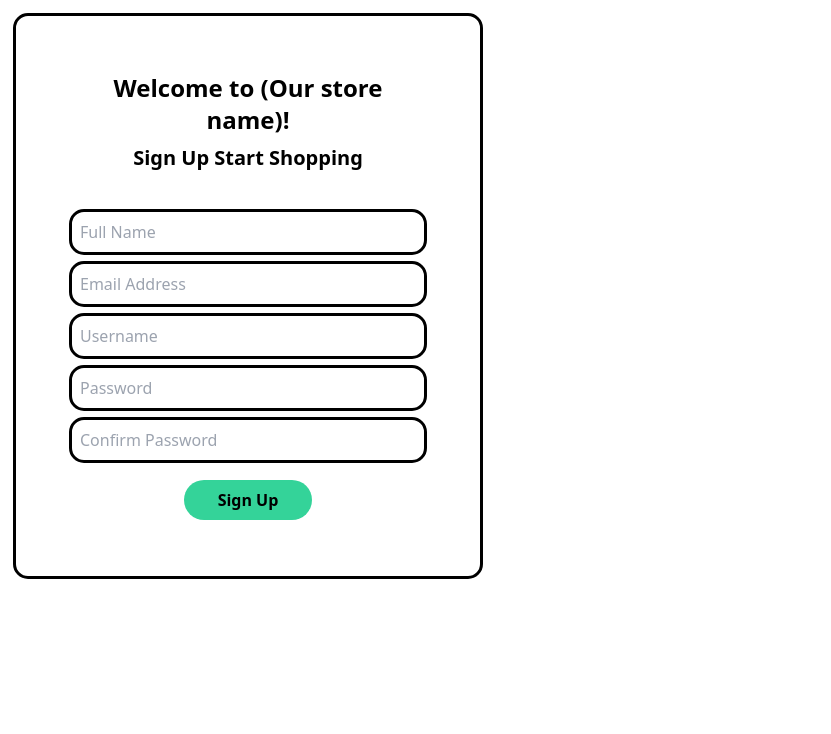
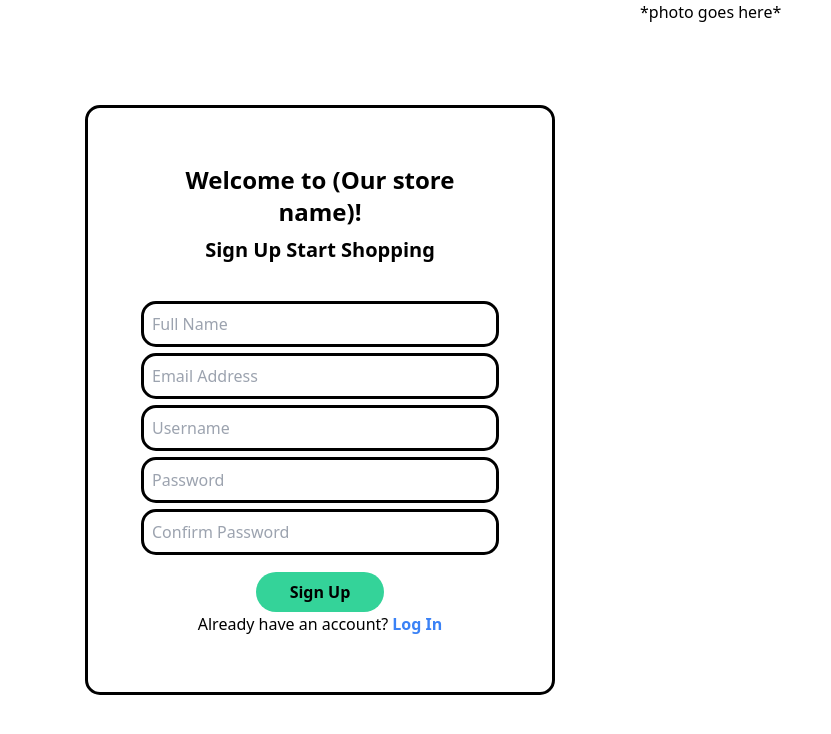
Before and after one commit to dparks6/GroceryStore, a Next.js app in the folder frontend/: page /signup in a window 1280 px wide. Shown: the top 734 px of the page, without its empty margins (0-831 px from the left). Built offline with nearby package versions, Linux system fonts and the light colour scheme.

Commit message:
Center form on left hand side

```diff
--- a/frontend/src/app/(auth)/layout.tsx
+++ b/frontend/src/app/(auth)/layout.tsx
@@ -1,7 +1,12 @@
 const layout = ({ children }: { children: React.ReactNode }) => {
   return (
-    <main className="p-4">
-      <section>{children}</section>
+    <main className="flex flex-row">
+      <section className="flex w-1/2">
+        {children}
+      </section>
+      <div className="w-1/2">
+        <p>*photo goes here*</p>
+      </div>
     </main>
   );
 };
--- a/frontend/src/app/(auth)/login/LoginForm.tsx
+++ b/frontend/src/app/(auth)/login/LoginForm.tsx
@@ -2,13 +2,13 @@ import Link from "next/link";
 
 const LoginForm = () => {
   return (
-    <form className="outline w-[27.5rem] p-14 text-center rounded-xl">
+    <form className="bg-white outline w-[27.5rem] p-14 text-center rounded-xl ">
       <h1 className="font-bold text-3xl mb-5">Welcome Back!</h1>
       <div className="flex flex-col gap-3 justify-center items-center">
         <input className="outline p-2 rounded-xl w-full mb-2" placeholder="Username" type="text" required />
         <input className="outline p-2 rounded-xl w-full mb-2" placeholder="Password" type="password" required />
 
-        <button className="bg-emerald-400 rounded-3xl w-32 p-2">Log In</button>
+        <button className="bg-emerald-400 rounded-3xl w-32 p-2 font-bold">Log In</button>
         <div className=" flex flex-row justify-center gap-1">
             <p>Don't have an account?</p>
             <Link href="/signup" className="text-blue-500 font-bold">Sign Up</Link>
--- a/frontend/src/app/(auth)/login/page.tsx
+++ b/frontend/src/app/(auth)/login/page.tsx
@@ -3,7 +3,7 @@ import LoginForm from './LoginForm';
 
 const Login = () => {
   return (
-    <main>
+    <main className="flex min-h-screen justify-center items-center w-full">
       <LoginForm />
     </main>
   )
--- a/frontend/src/app/(auth)/signup/SignUpForm.tsx
+++ b/frontend/src/app/(auth)/signup/SignUpForm.tsx
@@ -1,8 +1,9 @@
+import Link from 'next/link'
 import React from 'react'
 
 const SignUpForm = () => {
   return (
-    <form className='outline w-[29rem] p-14 text-center rounded-xl'>
+    <form className='bg-white outline w-[29rem] p-14 text-center rounded-xl'>
         <h1 className='text-2xl font-bold mb-2'>Welcome to (Our store name)!</h1>
         <h2 className='text-xl font-bold mb-10'>Sign Up Start Shopping</h2>
         <div className='flex flex-col items-center'>
@@ -11,8 +12,11 @@ const SignUpForm = () => {
             <input className='outline p-2 rounded-xl w-full mb-3'placeholder='Username' type ="text" required/>
             <input className='outline p-2 rounded-xl w-full mb-3'placeholder='Password' type='password' required/>
             <input className='outline p-2 rounded-xl w-full mb-5' placeholder='Confirm Password' type="password" required/>
-
             <button className='rounded-3xl font-bold bg-emerald-400 w-32 p-2'>Sign Up</button>
+            <div className=" flex flex-row justify-center gap-1">
+            <p>Already have an account?</p>
+            <Link href="/login" className="text-blue-500 font-bold">Log In</Link>
+        </div>
         </div>
     </form>
   )
--- a/frontend/src/app/(auth)/signup/page.tsx
+++ b/frontend/src/app/(auth)/signup/page.tsx
@@ -3,7 +3,9 @@ import SignUpForm from './SignUpForm';
 
 const Signup = () => {
   return (
-    <main><SignUpForm/></main>
+    <main className="flex min-h-screen justify-center items-center w-full">
+      <SignUpForm/>
+    </main>
   )
 }
 
```
